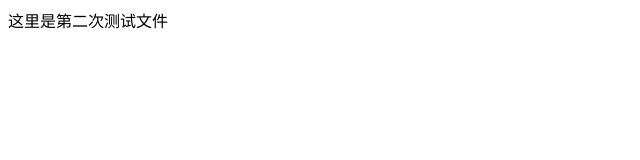
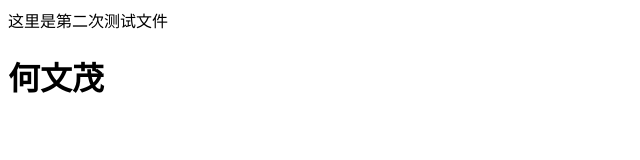
Before and after one commit to ONAMHE/React, a website: page react入门测试文件/onamhe.html in a window 1280 px wide. Shown: the whole page, without its empty margins (0-640 px from the left). Drawn offline with Linux system fonts and the light colour scheme.

Commit message:
拒绝后

```diff
--- a/react入门测试文件/onamhe.html
+++ b/react入门测试文件/onamhe.html
@@ -8,5 +8,6 @@
 </head>
 <body>
     <div>这里是第二次测试文件</div>
+    <h1>何文茂</h1>
 </body>
 </html>
```
